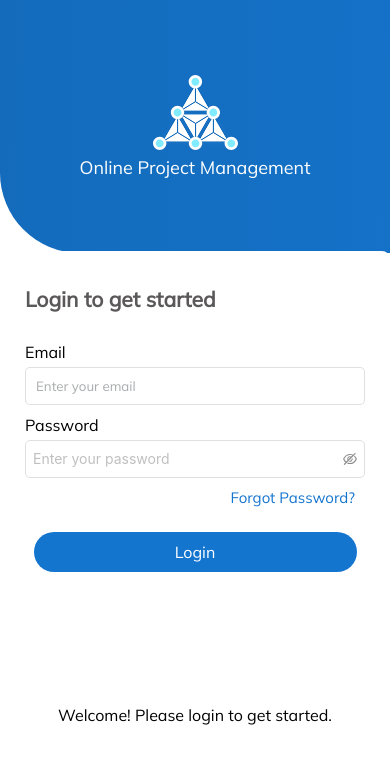
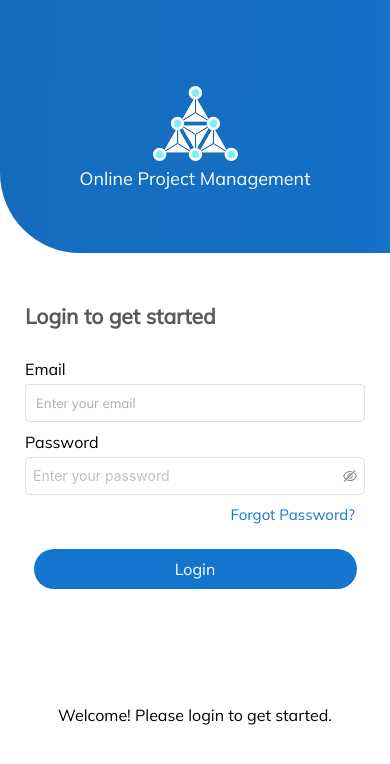
Before and after one commit to Arvind78/Project-Management, a React (Vite) app: page / in a window 390 px wide. Shown: the top 764 px of the page. Built offline with nearby package versions, Linux system fonts and the light colour scheme.

Commit message:
somechange

```diff
--- a/src/components/login/Login.module.css
+++ b/src/components/login/Login.module.css
@@ -322,7 +322,7 @@
 
 
     .formContainer {
-        height:20%;
+        height:22%;
 
         width: 100%;
     }
```
